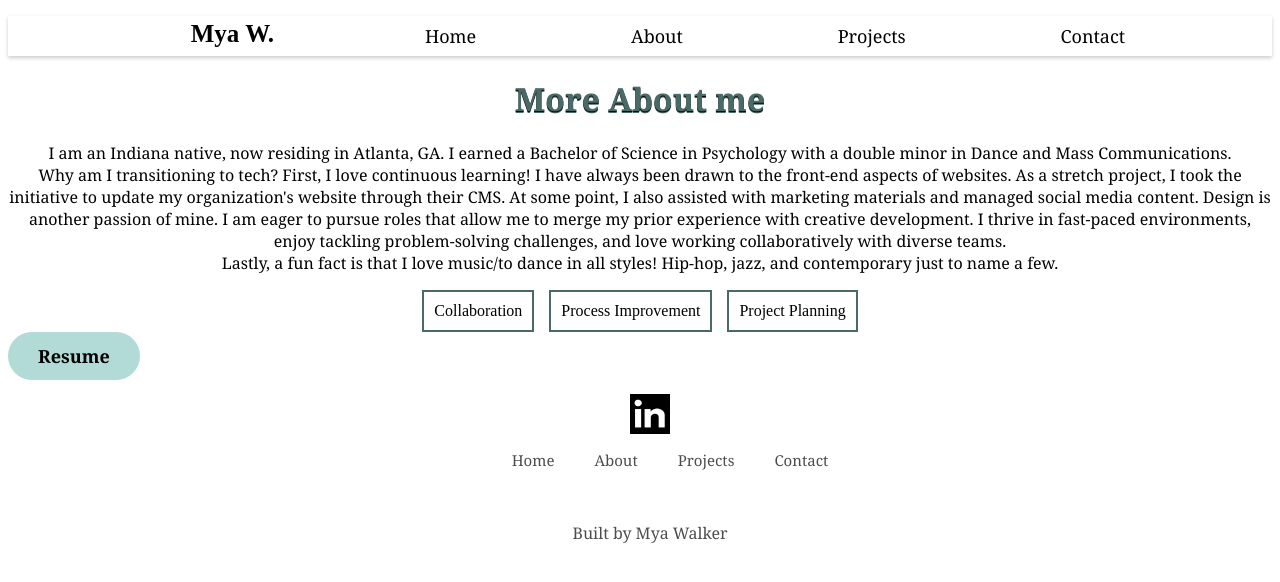
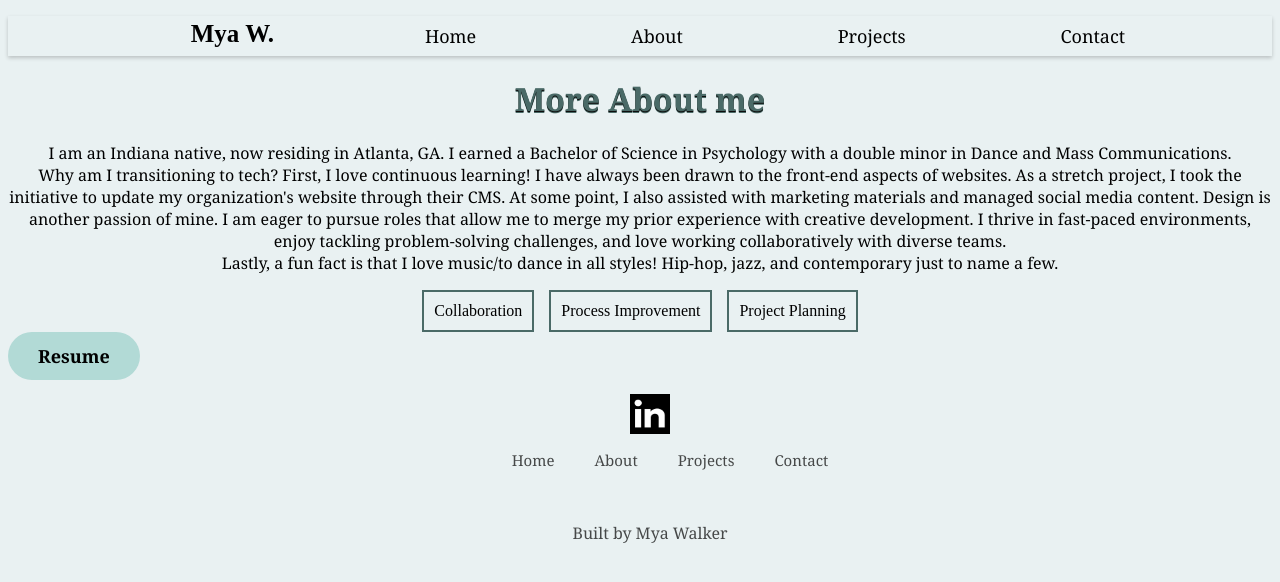
Before and after one commit to mfwalker21/portfolio, a plain HTML site: page About.html in a window 1280 px wide. Drawn offline with Linux system fonts and the light colour scheme.

Commit message:
bground update

```diff
--- a/styles.css
+++ b/styles.css
@@ -8,7 +8,7 @@
 .navbar ul {
     display:flex;
     justify-content: space-evenly;
-    background-color: white;
+    background-color:transparent;
     list-style-type: none;
     box-shadow: 0 2px 4px 0 rgba(0,0,0,.2);
 }
@@ -23,6 +23,10 @@
 .navbar a:hover {
     text-decoration: underline;
     color:rgb(178, 218, 214) ;
+}
+/* body */
+body{
+    background-color: rgba(175, 203, 208, 0.267);
 }
 /* text */
 h1{
@@ -73,7 +77,7 @@ h1, h2, h3, p, a {
     opacity: 0.7;
 }
 .footerbottom{
-    background-color: white;
+    background-color: transparent;
     padding: 20px;
     text-align: center;
 }
```
